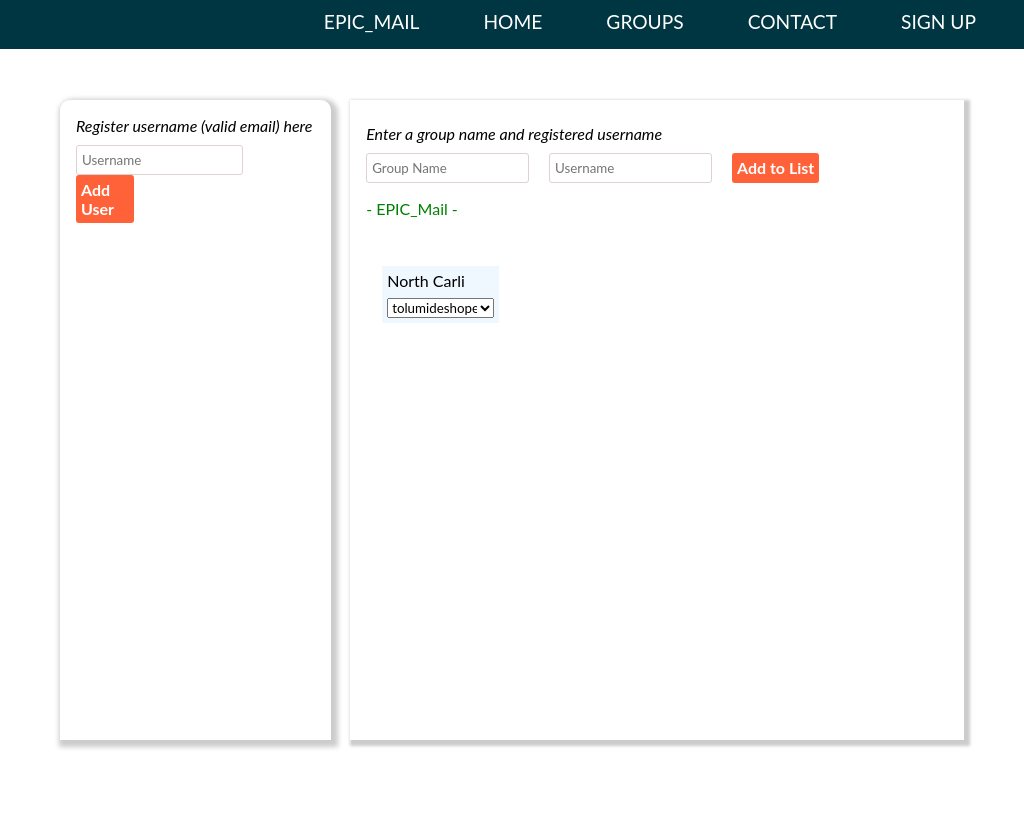
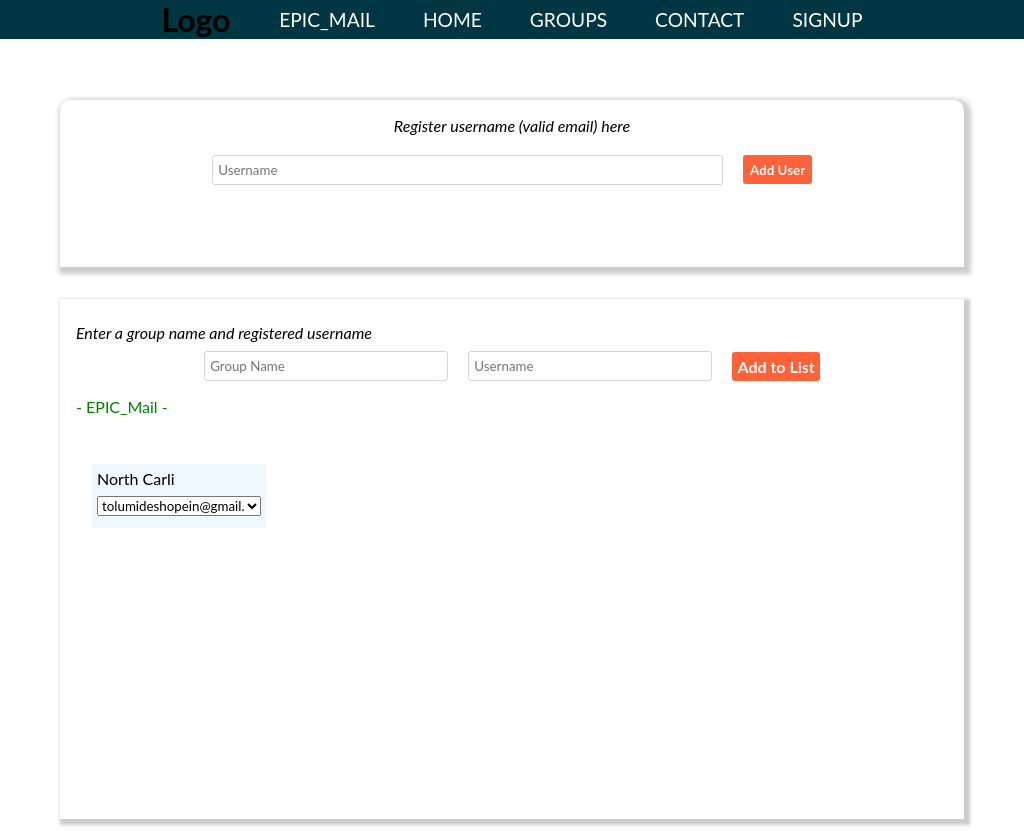
Before and after one commit to tolumide-ng/EPIC_Mail, a plain HTML site: page UI/create.html in a window 1024 px wide. Before the commit the page ends 800 px from the top, so only its background shows below. Drawn offline with Linux system fonts and the light colour scheme.

Commit message:
[Feature #164192819] Adds the create group/add username page

```diff
--- a/UI/create.html
+++ b/UI/create.html
@@ -11,19 +11,17 @@
 
 <body>
     <header id="header">
-
-        <input type="checkbox" name="nav-toggle" class="nav-toggle" id="nav-toggle" class="nav-toggle">
-
+        <h1 class="logo">Logo</h1>
+        <input type="checkbox" id="nav-toggle" class="nav-toggle">
         <nav>
             <ul>
                 <li><a href="./index.html">EPIC_Mail</a></li>
                 <li><a href="./home">home</a></li>
                 <li><a href="#">Groups</a></li>
                 <li><a href="#">Contact</a></li>
-                <li><a href="./index.html">sign up</a></li>
+                <li><a href="./index.html">signup</a></li>
             </ul>
         </nav>
-
         <label for="nav-toggle" class="nav-toggle-label">
             <span></span>
         </label>
@@ -32,7 +30,7 @@
     <div class="form_container">
         <section id="user_container">
             <p class="howToUse">Register username (valid email) here</p>
-            <label for="add_new_user">
+            <label for="add_new_user" id="add_user_flex">
                 <input type="text" id="add_new_user" placeholder="Username">
                 <button type="submit" id="add_user">Add User</button>
             </label>
--- a/UI/styles/create.css
+++ b/UI/styles/create.css
@@ -5,9 +5,9 @@
     font-family: 'Lato', sans-serif;
 }
 
-body {
+/* body {
     background: white;
-}
+} */
 
 .form_container {
     height: 100vh;
@@ -17,6 +17,7 @@ body {
     display: grid;
     grid-template-columns: 0.3fr 0.7fr;
     grid-template-rows: 1fr;
+    margin-bottom: 3%;
 }
 
 
@@ -32,32 +33,40 @@ body {
     margin-bottom: 1em;
 }
 
+#add_user_flex {
+    display: flex;
+    padding: 10px;
+    justify-content: space-between;
+    align-items: center;
+}
+
 #add_new_user {
     border-style: none;
     border-radius: 3px;
     border: 1px solid rgb(221, 209, 209);
     height: 30px;
-    width: 70%;
+    width: 60%;
     padding: 2px;
     padding-left: 5px;
     margin-right: 1.5em;
 }
+
+#add_user {
+    border-style: none;
+    background: #FF6138;
+    font-weight: bold;
+    padding: 0.5em;
+    color: white;
+    font-weight: bold;
+    border-radius: 3px;
+    cursor: pointer;
+}
+
 .howToUse {
     margin-bottom: 0.6em;
     font-style: oblique;
     text-align: start;
     color: black;
-}
-
-#add_user {
-    all: unset;
-    color: white;
-    background: #FF6138;
-    padding: 5px;
-    font-weight: bold;
-    border-radius: 3px;
-    cursor: pointer;
-    width: 20%;
 }
 
 #list {
@@ -108,12 +117,15 @@ body {
     box-shadow: 3px 3px 3px 3px #ccc;
     padding: 1em;
     padding-top: 1.5em;
+    margin-bottom: 3%;
 }
 
 #groupsAndName {
     grid-row: 1;
     display: flex;
     margin-bottom: 1em;
+    justify-content: center;
+    align-items: center;
 }
 
 .groupInput {
@@ -166,6 +178,7 @@ body {
     margin: 1em;
     background: #F0F8FF;
     padding: 5px;
+    padding-bottom: 12px;
 }
 
 .groupnameAndUsername {
@@ -175,18 +188,13 @@ body {
 
 
 
-/* NAVIGATION BAR */
-
-.logo .img {
-    height: 50px;
-}
-
-#header {
+/* NAVIGATIONB BAR */
+header {
     background: #003542;
+    text-align: center;
     position: fixed;
+    width: 100%;
     z-index: 99;
-    width: 100%;
-    text-align: center;
 }
 
 .nav-toggle {
@@ -211,7 +219,7 @@ body {
     height: 2px;
     width: 2em;
     border-radius: 2px;
-    position: relative;
+    position: relative
 }
 
 .nav-toggle-label span::before,
@@ -233,8 +241,8 @@ nav {
     text-align: left;
     top: 100%;
     left: 0;
-    background: rgba(40,0,0,0.4);
     width: 100%;
+    background: #778899;
     transform: scale(1, 0);
     transform-origin: top;
     transition: transform 400ms ease-in-out;
@@ -261,7 +269,7 @@ nav a {
 }
 
 nav a:hover {
-    color: #F28C81;
+    color: #000;
 }
 
 .nav-toggle:checked ~ nav {
@@ -273,39 +281,113 @@ nav a:hover {
     transition: opacity 250ms ease-in-out 250ms;
 }
 
-
 @media screen and (min-width: 800px) {
     .nav-toggle-label {
         display: none;
     }
 
-    #header {
+    header {
         display: grid;
-        grid-template-columns: 1fr auto minmax(600px, 3fr);
+        grid-template-columns: 1fr auto minmax(600px, 3fr) 1fr;
     }
 
     .logo {
-        grid-column: 2/3;
+        grid-column: 2;
+        margin-right: 1em;
     }
 
     nav {
         all: unset;
-        grid-column: 3/4;
+        grid-column: 3 / 4;
         display: flex;
-        justify-content:  flex-end;
+        justify-content: flex-end;
         align-items: center;
     }
 
     nav ul {
         display: flex;
-        justify-content: flex-end;
     }
 
     nav li {
-        margin-right: 3em;
-        padding-top: 10px;
+        margin-left: 3em;
+        margin-bottom: 0;
+        cursor: pointer;
     }
+
     nav a {
         opacity: 1;
     }
 }
+
+
+@media screen and (max-width: 1070px) {
+    .form_container {
+        height: 100vh;
+        width: 100%;
+        padding: 60px;
+        padding-top: 100px;
+        display: grid;
+        grid-template-columns: 1fr;
+        grid-template-rows: 0.4fr 0.6fr;
+    }
+
+    #user_container .howToUse {
+        text-align: center;
+    }
+
+    #user_container {
+        grid-row: 1;
+        grid-column: 1;
+    }
+
+    #groupsAndDisplay {
+        grid-row: 2;
+        grid-column: 1;
+        margin-top: 2em;
+        margin-left: 0;
+    }
+
+    #add_user_flex {
+        display: flex;
+        flex-direction: row;
+        justify-content: center;
+    }
+
+    #list {
+        display: flex;
+        flex-direction: row;
+        flex-wrap: wrap;
+        justify-content: space-between
+    }
+
+    .list_flex_container {
+        width: 40%;
+        margin: 10px;
+        display: flex;
+        flex-direction: column;
+        padding-bottom: 10px;
+    }
+
+    .each_user {
+        margin-bottom: 6px;
+    }
+}
+
+
+@media screen and (max-width: 790px) {
+    #list {
+        display: flex;
+        background: rgb(80, 80, 155);
+        flex-direction: column;
+        justify-content: center;
+        align-items: center;
+        padding: 2em;
+        border-radius: 5px;
+    }
+
+    .list_flex_container {
+        width: 100%;
+        display: flex;
+        flex-direction: row;
+    }
+}
```
